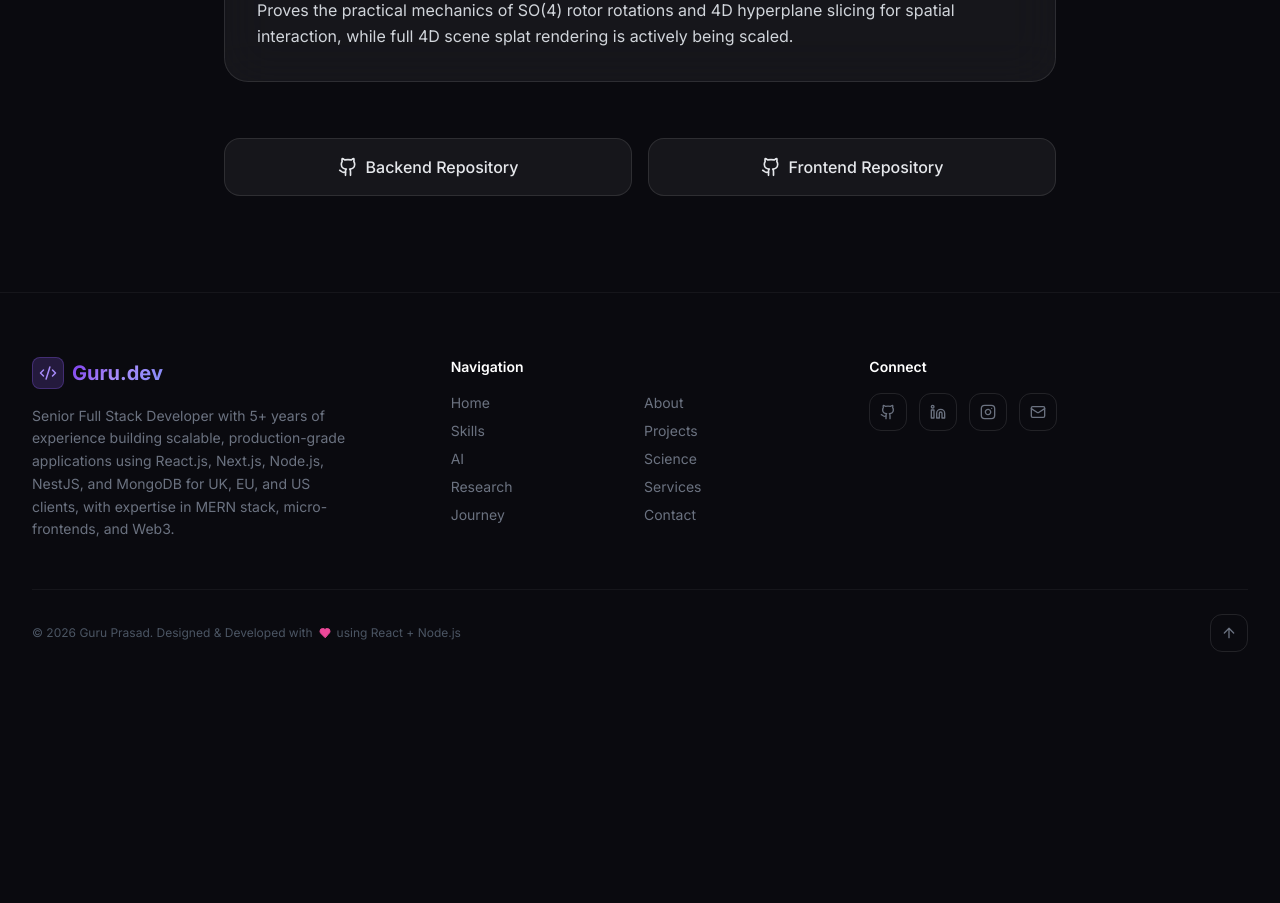
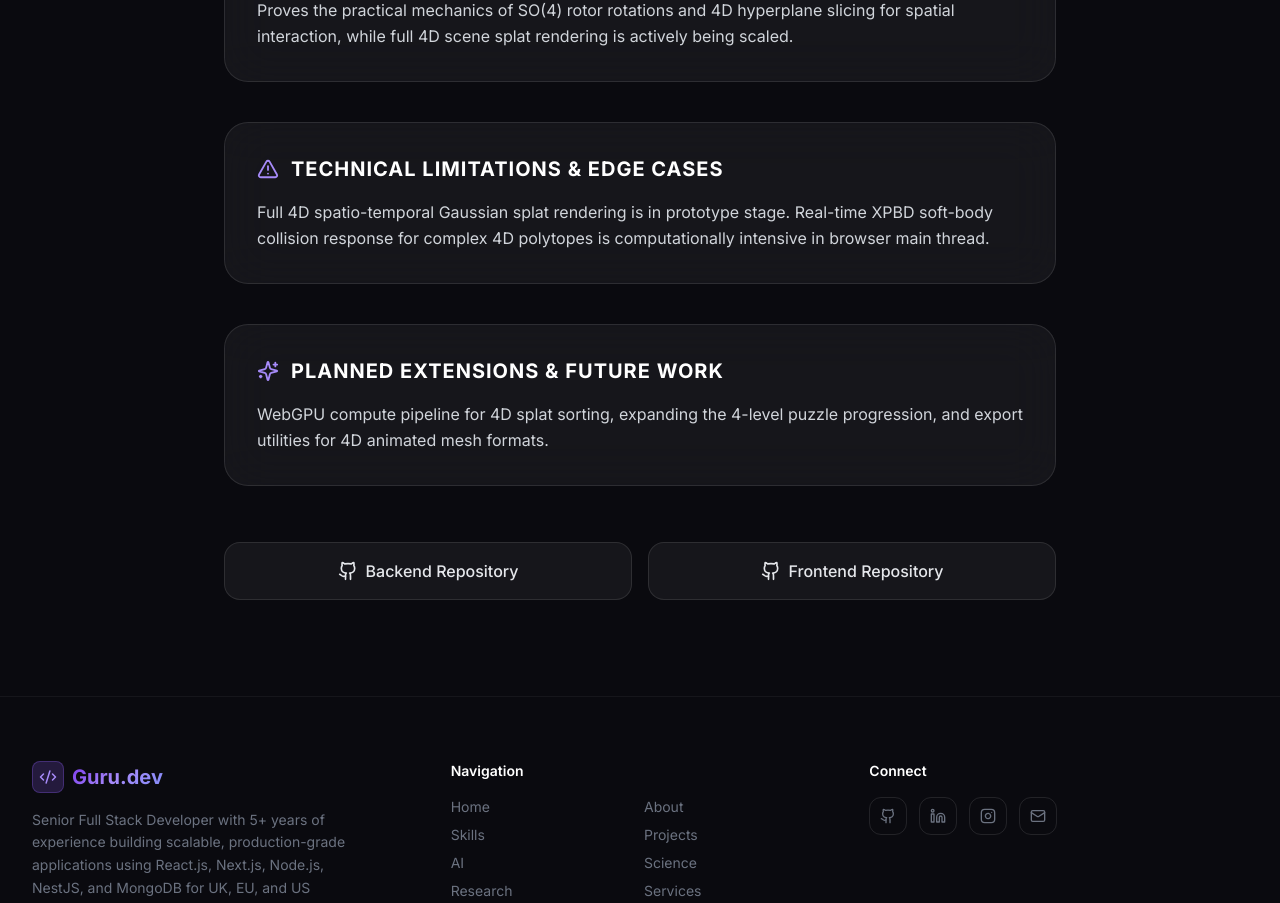
Before and after one commit to guruprasadregar1-afk/Portfolio, a React (Vite) app: page /research/4th-dimension in a window 1280 px wide. Shown: the part 2680-3583 px from the top of the page. Before the commit the page ends 3364 px from the top, so only its background shows below. Built offline with nearby package versions, Linux system fonts and the light colour scheme.

Commit message:
content: Update research schemas with validation, limitations, future work, and references

```diff
--- a/src/data/index.js
+++ b/src/data/index.js
@@ -33,14 +33,17 @@ export const researchProjects = [
     implementation:
       'Architected with Vite, React, Three.js, and WebXR integration (@react-three/xr patterns). Features a Theme Park Gate 3D launcher with hybrid 2D/3D UI overlays, permitting seamless mode switching between Mobile VR, Desktop PC VR, and 2D canvas mode. Standardized assets using glTF/GLB models with low-draw-call material passes. HTTPS tunneling (ngrok) and secure context configuration enabled remote mobile WebXR testing on Android Chrome.',
     results:
-      'Phase 3 completed with both Prehistoric Expedition and Coaster rides fully functional in 2D fallback and WebXR modes. Motion-to-photon latency measured within acceptable thresholds (< 50ms perceived head rotation latency). Mobile performance hit target frame rates (45–60 FPS) on mid-range Android Chrome hardware. Key limitations: iOS Safari lacks native WebXR support (restricting Apple devices to 2D mode), and high-poly 3D models require aggressive asset optimization to avoid thermal throttling during extended mobile VR sessions.',
+      'Phase 3 completed with both Prehistoric Expedition and Coaster rides fully functional in 2D fallback and WebXR modes. Motion-to-photon latency measured within acceptable thresholds (< 50ms perceived head rotation latency). Mobile performance hit target frame rates (45–60 FPS) on mid-range Android Chrome hardware.',
+    limitations:
+      'iOS Safari lacks native WebXR support (restricting Apple devices to 2D canvas mode). High-poly 3D models require aggressive asset optimization to avoid thermal throttling during extended mobile VR sessions.',
+    futureWork:
+      'WebXR 6DoF controller input mapping for mobile VR, procedural terrain generation, and automated asset LOD pipelines.',
     techStack: ['Three.js', 'WebXR', 'React.js', 'Vite', 'JavaScript', 'GLTF/GLB'],
     github: 'https://github.com/guruprasadregar1-afk/dino-vr-frontend',
     live: 'https://dino-vr-frontend.vercel.app/',
     image: '/placeholder-research.png',
     featured: true,
   },
-  // [DRAFT — sourced from actual repo code (no README available), review before publishing]
   {
     id: 'spatial-web',
     title: 'Spatial Web Engine',
@@ -53,7 +56,11 @@ export const researchProjects = [
     implementation:
       'Backend (Node.js/Express/TypeScript): Engineered a Spatial Graph relational model with node types (root, section, panel, card, building, landmark, connector) managed via Prisma ORM and PostGIS spatial queries. Includes rate limiting, request ID tracing, and security headers. Frontend (Next.js/TypeScript/Tailwind): Implemented Three.js 3D canvas components (e.g. JaipurShowcase), Zustand global state store for active scene nodes, and MediaPipe gesture recognition pipelines for touchless interaction.',
     results:
-      'Prototype state. Successfully established the core relational schema for spatial graph entities and demonstrated 3D viewport rendering with interactive node selection and vision-based gesture tracking in Next.js. Deployed to Vercel production infrastructure. Limitations: Full backend-frontend graph sync remains under active integration, and gesture recognition sensitivity varies across non-standard webcam environments.',
+      'Prototype state. Successfully established the core relational schema for spatial graph entities and demonstrated 3D viewport rendering with interactive node selection and vision-based gesture tracking in Next.js. Deployed to Vercel production infrastructure.',
+    limitations:
+      'Full real-time synchronization between the PostgreSQL/PostGIS spatial graph backend and Next.js frontend state remains under active integration. MediaPipe hand-tracking gesture sensitivity varies under non-standard ambient lighting and low-resolution webcam conditions.',
+    futureWork:
+      'Bi-directional WebSockets spatial graph sync, multi-user spatial presence rooms, and WebXR AR passthrough viewport integration.',
     techStack: ['Next.js', 'TypeScript', 'Three.js', 'React Three Fiber', 'MediaPipe', 'Node.js', 'Express', 'Prisma', 'PostgreSQL', 'Tailwind CSS', 'Zustand'],
     github: null,
     githubBackend: 'https://github.com/guruprasadregar1-afk/Spatial_Web_backen',
@@ -62,7 +69,6 @@ export const researchProjects = [
     image: '/placeholder-research.png',
     featured: true,
   },
-  // [DRAFT — sourced from repo README, review before publishing]
   {
     id: 'emotion-engine',
     title: 'Emotion Engine',
@@ -75,14 +81,17 @@ export const researchProjects = [
     implementation:
       'Built with Python 3.11, FastAPI, PyTorch, HuggingFace Transformers, and Piper TTS. Features REST endpoints (/narrate, /health), Pydantic request validation, a character voice registry, automated voice model downloads, and comprehensive Pytest suite.',
     results:
-      'Achieved fully offline text-to-speech narration with zero cloud API token cost and low memory overhead on standard CPU hardware. Demonstrated multi-character voice mapping and automated emotion tag injection. Limitations: Synthesis speed depends on CPU thread count, and prosody modulation depth is constrained by the underlying ONNX voice model capabilities.',
+      'Achieved fully offline text-to-speech narration with zero cloud API token cost and low memory overhead on standard CPU hardware. Demonstrated multi-character voice mapping and automated emotion tag injection.',
+    limitations:
+      'Synthesis throughput depends heavily on available CPU thread counts. Dynamic prosody modulation depth is constrained by the ONNX voice model capabilities used by Piper TTS.',
+    futureWork:
+      'Streaming chunked audio generation over WebSockets, custom voice fine-tuning scripts, and automated multi-character script parsing.',
     techStack: ['Python', 'FastAPI', 'PyTorch', 'HuggingFace', 'Piper TTS', 'Pydub', 'Uvicorn', 'Pydantic', 'Pytest'],
     github: 'https://github.com/guruprasadregar1-afk/emotion_engine',
     live: null,
     image: '/placeholder-research.png',
     featured: true,
   },
-  // [DRAFT — sourced from repo README, review before publishing]
   {
     id: 'black-hole',
     title: 'Black Hole Physics & Lensing Engine',
@@ -95,14 +104,25 @@ export const researchProjects = [
     implementation:
       'Architected with TypeScript, GLSL fragment shaders, Three.js, and Vitest. Modularized into single-body Schwarzschild geodesics (src/blackhole/) and binary merger dynamics (src/binary-blackhole/). Includes a suite of 50 unit tests across 12 test modules verifying mathematical rigor.',
     results:
-      'Passed 50 unit tests verifying physical accuracy of geodesic paths and strain envelopes. Real-time GLSL ray-marching shaders rendered fluid gravitational lensing effects at 60 FPS on standard WebGL hardware. Deployed live on Vercel. Limitations: Uses analytical GR approximations rather than full 3D numerical relativity Einstein field equations.',
+      'Passed 50 unit tests verifying physical accuracy of geodesic paths and strain envelopes. Real-time GLSL ray-marching shaders rendered fluid gravitational lensing effects at 60 FPS on standard WebGL hardware. Deployed live on Vercel.',
+    validation:
+      'Physical accuracy of geodesic paths and strain envelopes verified across 50 unit tests in 12 test modules. Tested analytical benchmarks include Schwarzschild radius r_s = 2GM/c², photon sphere radius r_ph = 3GM/c², critical impact parameter b_c = 3√3 GM/c², weak-field deflection δφ ≈ 4GM/(c²b), and Peters gravitational-wave orbital decay rate and inspiral coalescence time.',
+    limitations:
+      'Uses non-spinning Schwarzschild equatorial ray-tracing and summed Newtonian/Schwarzschild accelerations for binary systems rather than full 3D numerical relativity Einstein field equation solvers or Kerr spinning black hole metrics.',
+    futureWork:
+      'Kerr spinning black hole frame dragging shaders, disk accretion thermal spectrum rendering, and WebGPU compute shader ray-marching.',
+    references: [
+      {
+        label: 'Peters, P. C. (1964). Gravitational radiation and the motion of two point masses. Physical Review, 136(4B), B1224.',
+        url: 'https://doi.org/10.1103/PhysRev.136.B1224',
+      },
+    ],
     techStack: ['TypeScript', 'GLSL', 'Three.js', 'WebGL', 'Vitest', 'Vite'],
     github: 'https://github.com/guruprasadregar1-afk/blackhole-physics',
     live: 'https://blackhole-physics.vercel.app',
     image: '/placeholder-research.png',
     featured: true,
   },
-  // [DRAFT — sourced from repo README and engine source, review before publishing]
   {
     id: '4th-dimension',
     title: '4th Dimension Representation Platform',
@@ -116,6 +136,10 @@ export const researchProjects = [
       'Engine (@4th-dimension/engine): Zero-dependency TypeScript engine providing 4D math, polytope geometry, hyperplane slicing algorithms, XPBD physics solvers, and time-slicing renderers. Platform (4th-dimension): Next.js App Router frontend with Three.js viewer embeds, time scrubber UI, Zustand state management, and a NestJS + MongoDB backend supporting 4D Gaussian primitive streaming (embedded & GridFS) and multi-format asset import (.json, .ply, .splat).',
     results:
       'In active development as a demonstrable proof-of-concept. Features a functional 4-level onboarding puzzle progression (Level 1: 2D Flatland trap -> Level 2: Sealed 3D chamber -> Level 3: Stepping into the 4th dimension via W-position translation -> Level 4: Escaping via the 4th-dimension shortcut). Proves the practical mechanics of SO(4) rotor rotations and 4D hyperplane slicing for spatial interaction, while full 4D scene splat rendering is actively being scaled.',
+    limitations:
+      'Full 4D spatio-temporal Gaussian splat rendering is in prototype stage. Real-time XPBD soft-body collision response for complex 4D polytopes is computationally intensive in browser main thread.',
+    futureWork:
+      'WebGPU compute pipeline for 4D splat sorting, expanding the 4-level puzzle progression, and export utilities for 4D animated mesh formats.',
     techStack: ['TypeScript', 'Next.js', 'Three.js', 'NestJS', 'MongoDB', 'GridFS', 'XPBD Physics', 'Vite', 'Vitest', 'Tailwind CSS'],
     github: null,
     githubBackend: 'https://github.com/guruprasadregar1-afk/4th-dimension-engine',
@@ -247,7 +271,8 @@ export const timeline = [
   {
     year: '2023–24',
     title: 'AI Platform & Micro-Frontend',
-    desc: 'Architected an AI chat platform (ChatGPT-like) with LLM streaming, and implemented micro-frontend architecture patterns reducing release cycle times significantly.',
+    // TODO: Add real release cycle reduction metric if available
+    desc: 'Architected an AI chat platform (ChatGPT-like) with LLM streaming, and implemented micro-frontend architecture patterns reducing release cycle times.',
     type: 'project',
   },
   {
@@ -355,13 +380,6 @@ export const scienceTopics = [
     description: 'Spatio-temporal 4D rendering, hyperplane slicing of tesseracts, and SO(4) rotor rotation mechanics.',
   },
   {
-    id: 'time-travel',
-    title: 'Time Travel',
-    status: 'Exploring',
-    // [DRAFT, review wording]
-    description: 'Thought experiments and theory around time as a dimension. Early-stage conceptual exploration.',
-  },
-  {
     id: 'black-hole',
     title: 'Black Hole Physics',
     researchId: 'black-hole',
```
